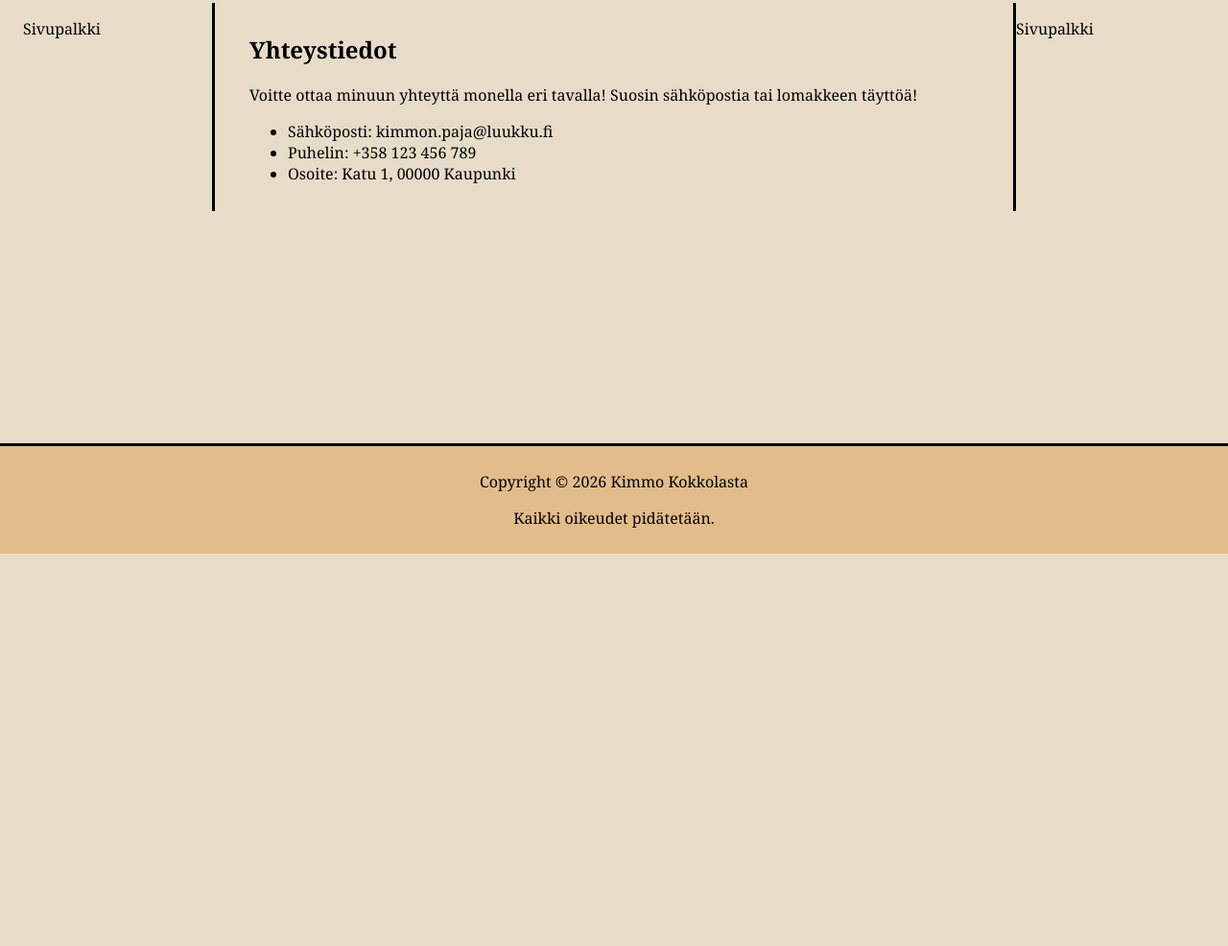
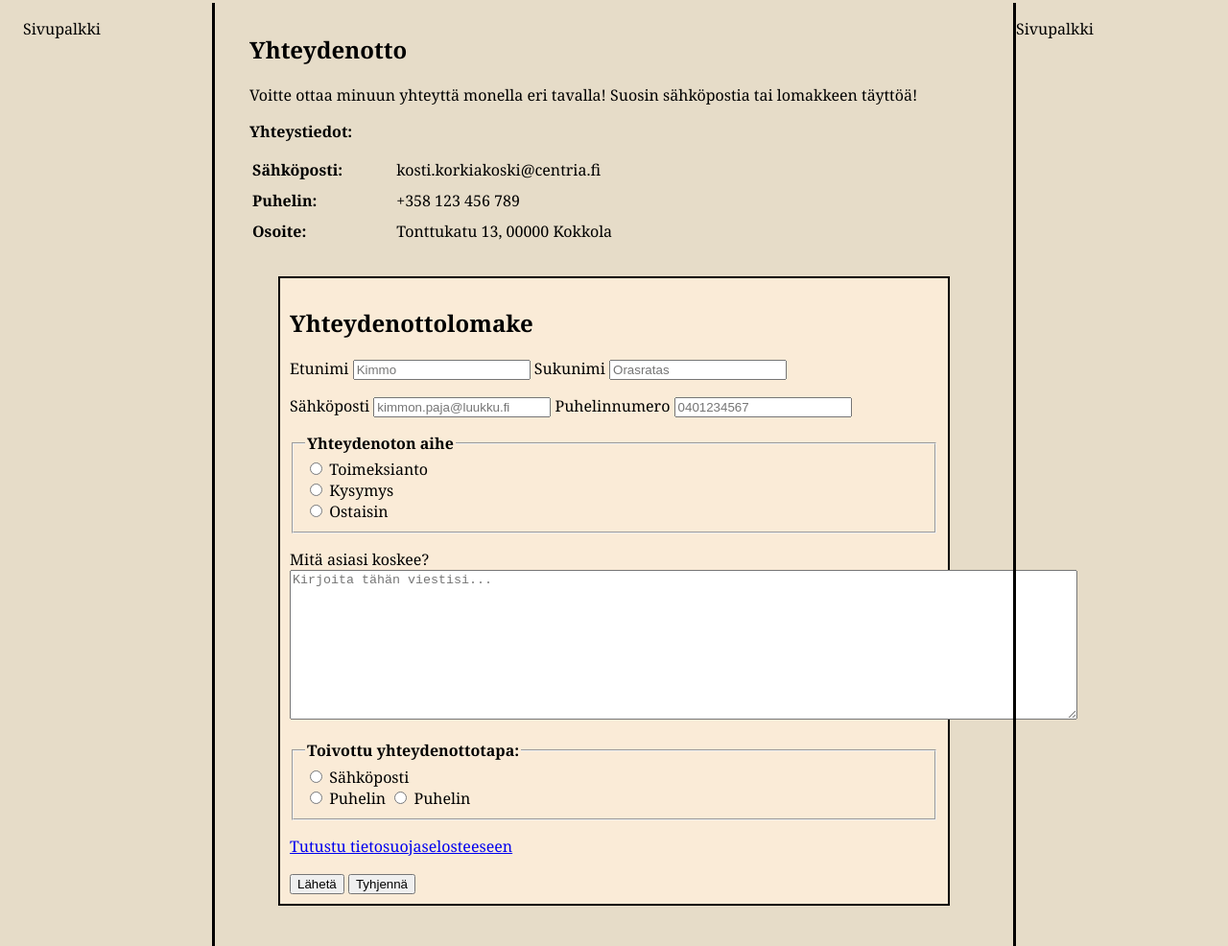
Before and after one commit to Coztantin/KimmonPaja, a plain HTML site: page yhteystiedot.html in a window 1280 px wide. Shown: the part 223-1209 px from the top of the page at 96% size. Before the commit the page ends 800 px from the top, so only its background shows below. Drawn offline with Linux system fonts and the light colour scheme.

Commit message:
Taulukko ja Lomake done

```diff
--- a/CSS/layout.css
+++ b/CSS/layout.css
@@ -194,3 +194,17 @@ footer {
     align-items:center;
 
 }
+/* Lomakejuttuja */
+form {
+    max-width: 800px;
+    margin: 30px;
+    padding:10px;
+    background-color:antiquewhite;
+    border: 2px solid black;
+}
+fieldset {
+    max-width: 725px;
+}
+legend {
+    font-weight: bold;
+}
--- a/yhteystiedot.html
+++ b/yhteystiedot.html
@@ -40,14 +40,94 @@
         </div>
         <article class="paasisalto">
             <section>
-                <h2>Yhteystiedot</h2>
+                <h2>Yhteydenotto</h2>
                 <p>Voitte ottaa minuun yhteyttä monella eri tavalla! Suosin sähköpostia tai lomakkeen täyttöä!</p>
-                <ul>
-                    <li>Sähköposti: kimmon.paja@luukku.fi</li>
-                    <li>Puhelin: +358 123 456 789</li>
-                    <li>Osoite: Katu 1, 00000 Kaupunki</li>
-                </ul>
+                <table width="500">
+                    <caption style="text-align: left;"><strong>Yhteystiedot:</strong></caption>
 
+
+                    <tbody>
+
+                        <tr style="height: 10px;">
+                            <td style="width: 30%; font-weight: bold"> </td>
+                            <td> </td>
+                        </tr>
+                        <tr style="height: 30px;">
+                            <td style="width: 30%; font-weight: bold">Sähköposti:</td>
+                            <td>kosti.korkiakoski@centria.fi</td>
+                        </tr>
+                        <tr style="height: 30px;">
+                            <td style="width: 30%; font-weight: bold">Puhelin:</td>
+                            <td>+358 123 456 789</td>
+                        </tr>
+                        <tr style="height: 30px;">
+                            <td style="width: 30%; font-weight: bold">Osoite:</td>
+                            <td>Tonttukatu 13, 00000 Kokkola</td>
+                        </tr>
+                    </tbody>
+                </table>
+
+            </section>
+
+            <section>
+
+                <form action="/laheta" method="post">
+                    <h2>Yhteydenottolomake</h2>
+                    <!--Perustiedot-->
+                    <p> </p>
+                    <p>
+                        <label for="etunimi">Etunimi</label>
+                        <input required placeholder="Kimmo" type="text" id="etunimi" name="Etunimi">
+                        <label for="sukunimi">Sukunimi</label>
+                        <input required placeholder="Orasratas" type="text" id="sukunimi" name="Sukunimi">
+                    </p>
+                    <p>
+                        <label for="sähköposti">Sähköposti</label>
+                        <input required placeholder="kimmon.paja@luukku.fi" type="email" id="sähköposti"
+                            name="Sähköposti" autocomplete="email">
+                        <label for="puhelinnro">Puhelinnumero</label>
+                        <input required placeholder="0401234567" type="tel" id="nro" name="Puhelinnumero">
+                    </p>
+                    <!--Lisätiedot-->
+
+                    <fieldset>
+                        <legend>Yhteydenoton aihe</legend>
+                        <input type="radio" id="toimeksianto" name="koskien" value="toimeksianto">
+                        <label for="toimeksianto">Toimeksianto</label><br>
+
+                        <input type="radio" id="kysely" name="koskien" value="kysely">
+                        <label for="kysely">Kysymys</label><br>
+
+                        <input type="radio" id="osto" name="koskien" value="osto">
+                        <label for="osto">Ostaisin</label>
+                    </fieldset>
+
+                    <!--Vapaamuotoinen tekstikenttä-->
+                    <p>
+                        <label for="viesti">Mitä asiasi koskee?</label><br>
+                        <textarea required placeholder="Kirjoita tähän viestisi..." id="viesti" name="Viesti" rows="10"
+                            cols="100"></textarea>
+                    </p>
+                    <fieldset>
+                        <legend>Toivottu yhteydenottotapa:</legend>
+
+                        <input type="radio" id="sahkoposti" name="yhteydenottotapa" value="sahkoposti">
+                        <label for="sahkoposti">Sähköposti</label><br>
+
+                        <input type="radio" id="puhelin" name="yhteydenottotapa" value="puhelin">
+                        <label for="puhelin">Puhelin</label>
+
+                         <input type="radio" id="puhelin" name="yhteydenottotapa" value="puhelin">
+                        <label for="puhelin">Puhelin</label>
+                    </fieldset>
+                    <p>
+                        <a href="tietosuoja.html">Tutustu tietosuojaselosteeseen</a>
+                    </p>
+
+                    <button type="submit">Lähetä</button>
+                    <button type="reset">Tyhjennä</button>
+
+                </form>
             </section>
         </article>
 
```
